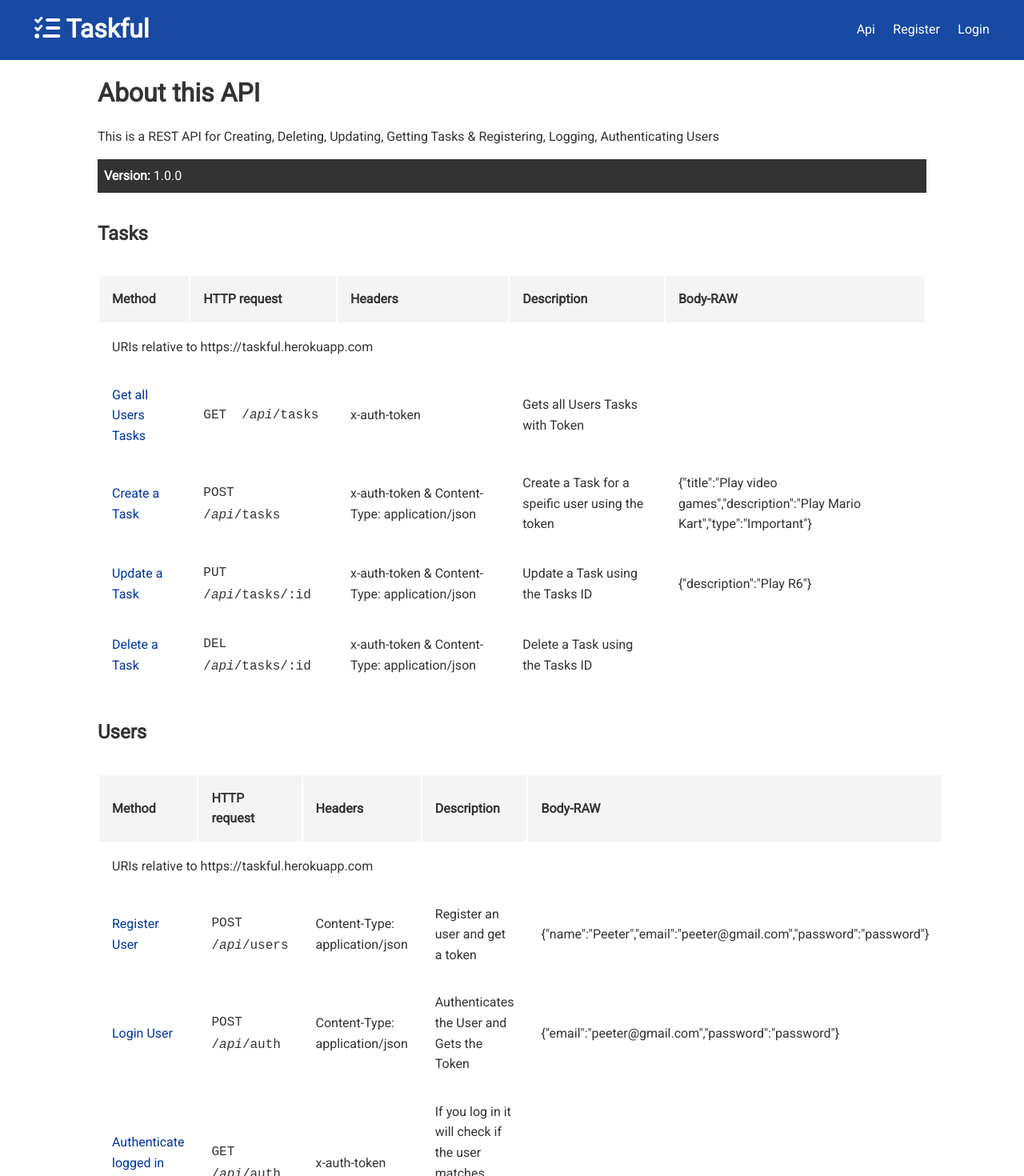
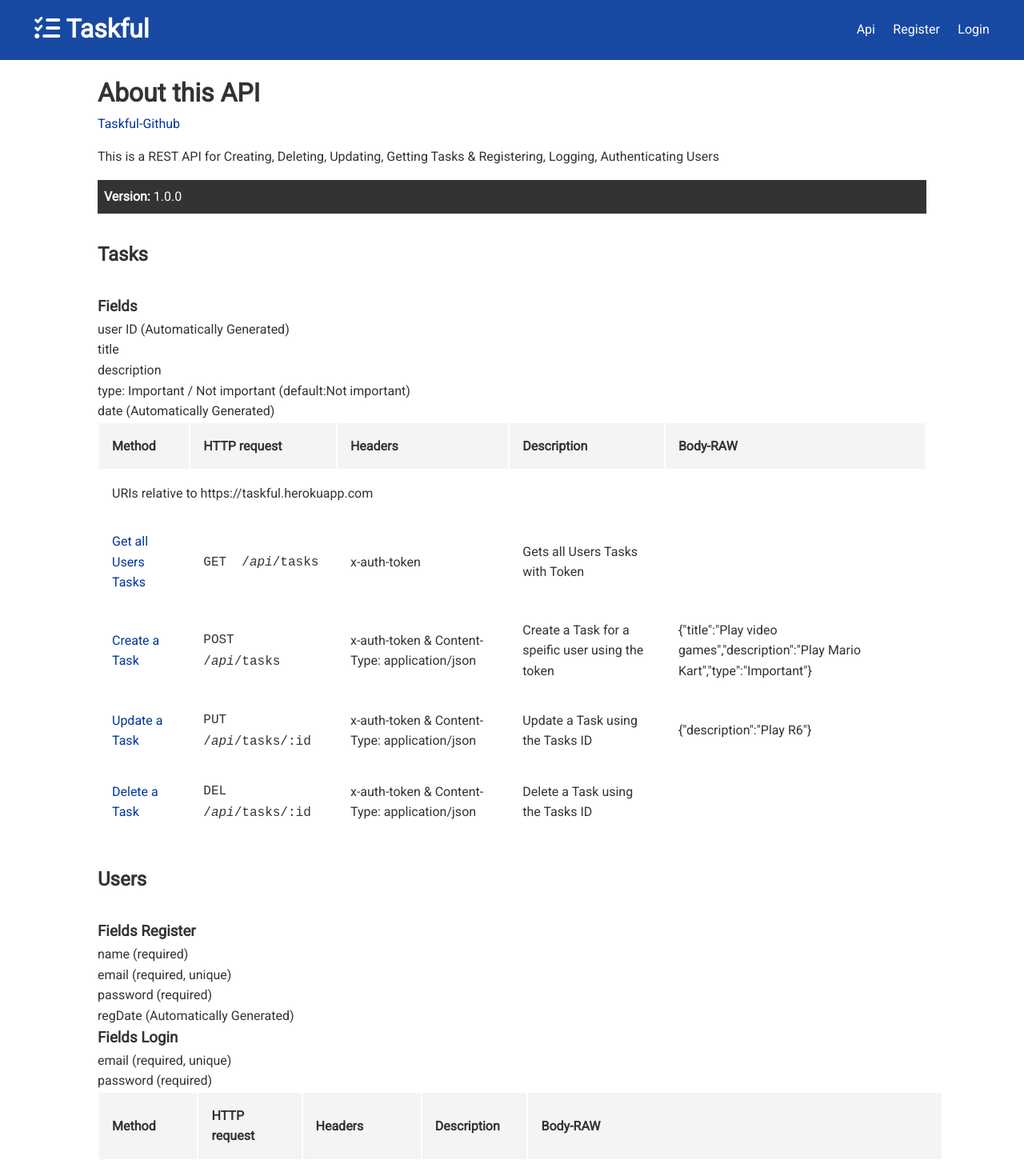
Before and after one commit to tomimarkus991/Taskful, a React (Create React App) app in the folder client/: page /api in a window 1280 px wide. Shown: the top 1470 px of the page at 80% size. Built offline with nearby package versions, Linux system fonts and the light colour scheme.

Commit message:
Added fields to API documentation

```diff
--- a/client/src/components/pages/Api.js
+++ b/client/src/components/pages/Api.js
@@ -26,6 +26,7 @@ const Api = () => {
     <div>
       <div>
         <h1>About this API</h1>
+        <a href="https://github.com/tomimarkus991/Taskful">Taskful-Github</a>
         <p className="my-1">
           This is a REST API for Creating, Deleting, Updating, Getting Tasks &
           Registering, Logging, Authenticating Users
@@ -38,7 +39,14 @@ const Api = () => {
       {/* Tasks */}
       <section>
         <h2 className="my-2 text-left">Tasks</h2>
-
+        <div>
+          <h3 className="text-left">Fields</h3>
+          <p>user ID (Automatically Generated)</p>
+          <p>title</p>
+          <p>description</p>
+          <p>type: Important / Not important (default:Not important)</p>
+          <p>date (Automatically Generated)</p>
+        </div>
         <div class="devsite-table-wrapper">
           <table>
             <thead>
@@ -137,6 +145,20 @@ const Api = () => {
       <section>
         <h2 className="my-2 text-left">Users</h2>
 
+        <div>
+          <h3 className="text-left">Fields Register</h3>
+          <p>name (required)</p>
+          <p>email (required, unique)</p>
+          <p>password (required)</p>
+          <p>regDate (Automatically Generated)</p>
+        </div>
+
+        <div>
+          <h3 className="text-left">Fields Login</h3>
+          <p>email (required, unique)</p>
+          <p>password (required)</p>
+        </div>
+
         <div class="devsite-table-wrapper">
           <table>
             <thead>
```
